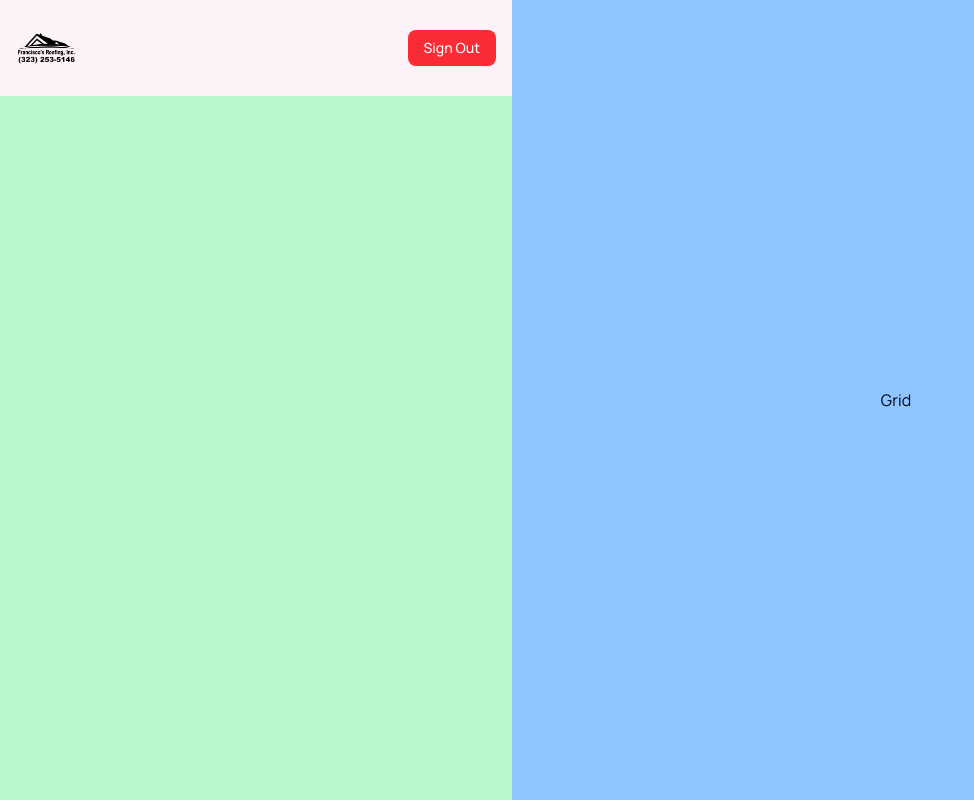
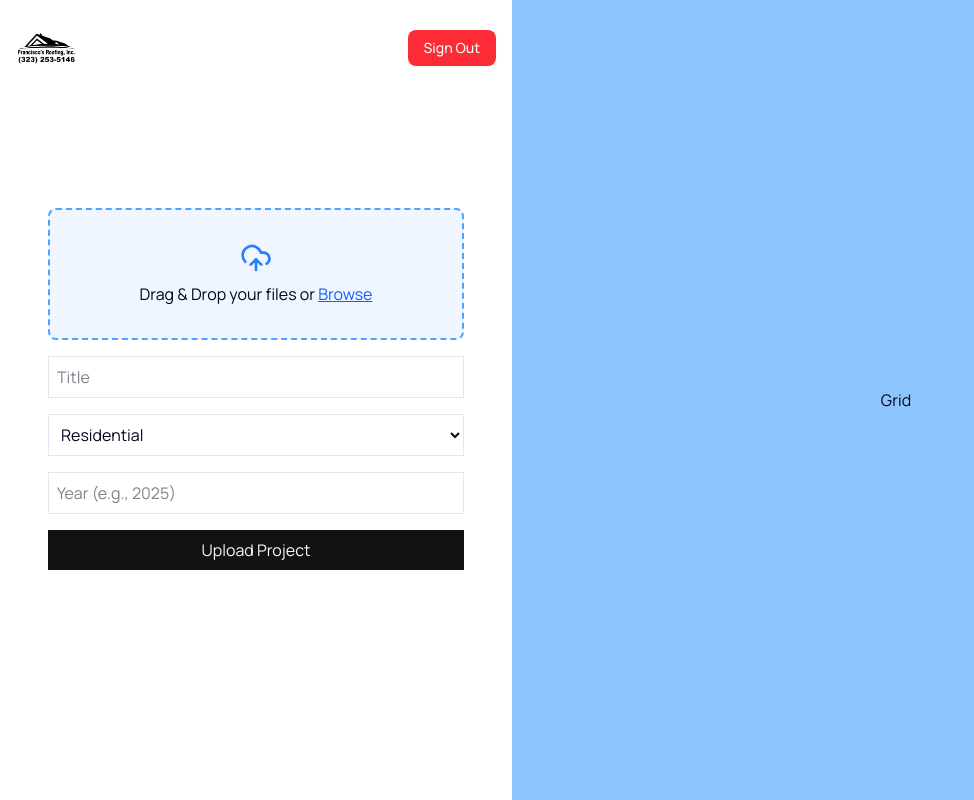
Before and after one commit to stevenpartida/franciscosroofinginc-website, a Next.js app: page /admin in a window 1280 px wide. Shown: the whole page, without its empty margins (0-974 px from the left). Built offline with nearby package versions, Linux system fonts and the light colour scheme; no server answers; sample sign-in values are in the browser's storage.

Commit message:
Added project upload in the backend

```diff
--- a/app/(admin)/admin/AdminClient.tsx
+++ b/app/(admin)/admin/AdminClient.tsx
@@ -6,11 +6,13 @@ import Image from "next/image";
 import Link from "next/link";
 import { Button } from "@/components/ui/button";
 
+import ProjectForm from "@/components/ProjectForm";
+
 export default function AdminClient() {
   return (
     <main className="flex flex-row min-h-screen w-full">
-      <section className="basis-2/5 flex flex-col bg-green-200">
-        <div className="bg-pink-50 flex flex-row items-center justify-between p-4">
+      <section className="basis-2/5 flex flex-col ">
+        <div className=" flex flex-row items-center justify-between p-4">
           <Link href="/">
             <Image
               src="/logoBlack.png"
@@ -28,6 +30,9 @@ export default function AdminClient() {
             Sign Out
           </Button>
         </div>
+        <div className="pt-24">
+          <ProjectForm />
+        </div>
       </section>
       <section className="basis-3/5 flex items-center justify-center bg-blue-300">
         <div>Grid</div>
--- /dev/null
+++ b/app/api/upload/route.ts
@@ -0,0 +1,72 @@
+// app/api/upload/route.ts
+import { NextResponse } from "next/server";
+import { supabase } from "@/lib/supabase";
+
+export async function POST(req: Request) {
+  const formData = await req.formData();
+  const title = formData.get("title") as string;
+  const category = formData.get("category") as string;
+  const year = formData.get("year") as string;
+  const file = formData.get("image") as File | null;
+
+  if (!title || !category || !year || !file) {
+    return NextResponse.json({ message: "Missing fields" }, { status: 400 });
+  }
+
+  try {
+    // Prepare filename and path
+    const fileExt = file.name.split(".").pop();
+    const fileName = `${Date.now()}.${fileExt}`;
+    const filePath = `projects/${fileName}`;
+
+    // Upload image to Supabase Storage
+    const { error: uploadError } = await supabase.storage
+      .from("franciscos-roofing-project")
+      .upload(filePath, file, {
+        cacheControl: "3600",
+        upsert: false,
+      });
+
+    if (uploadError) {
+      console.error("Upload error:", uploadError.message);
+      return NextResponse.json(
+        { message: "Upload failed", detail: uploadError.message },
+        { status: 500 }
+      );
+    }
+
+    // Get public URL
+    const {
+      data: { publicUrl },
+    } = supabase.storage
+      .from("franciscos-roofing-project")
+      .getPublicUrl(filePath);
+
+    // Insert project into database
+    const { error: dbError } = await supabase.from("Projects").insert({
+      title,
+      category,
+      year: parseInt(year),
+      image_url: publicUrl,
+    });
+
+    if (dbError) {
+      console.error("DB insert error:", dbError.message);
+      return NextResponse.json(
+        { message: "DB insert failed", detail: dbError.message },
+        { status: 500 }
+      );
+    }
+
+    return NextResponse.json({ message: "Success", image_url: publicUrl });
+  } catch (err) {
+    console.error("Unexpected error:", err);
+    return NextResponse.json(
+      {
+        message: "Server error",
+        detail: err instanceof Error ? err.message : err,
+      },
+      { status: 500 }
+    );
+  }
+}
--- a/components/ProjectForm.tsx
+++ b/components/ProjectForm.tsx
@@ -1,9 +1,7 @@
 "use client";
 
-import { image } from "framer-motion/client";
-import { title } from "process";
-import { useState } from "react";
-import { set } from "react-hook-form";
+import { useState, useRef } from "react";
+import { CloudUpload } from "lucide-react"; // Optional: install lucide-react
 
 export default function ProjectForm() {
   const [form, setForm] = useState({
@@ -13,14 +11,109 @@ export default function ProjectForm() {
     image: null as File | null,
   });
   const [status, setStatus] = useState("");
+  const fileInputRef = useRef<HTMLInputElement>(null);
+
+  function handleFileDrop(e: React.DragEvent) {
+    e.preventDefault();
+    const file = e.dataTransfer.files?.[0];
+    if (file) {
+      setForm((prev) => ({ ...prev, image: file }));
+    }
+  }
+
+  function handleFileChange(e: React.ChangeEvent<HTMLInputElement>) {
+    const file = e.target.files?.[0];
+    if (file) {
+      setForm((prev) => ({ ...prev, image: file }));
+    }
+  }
 
   async function handleSubmit(e: React.FormEvent) {
     e.preventDefault();
     if (!form.image) {
-      setStatus("Please select an image.");
+      setStatus("Please upload an image.");
       return;
     }
 
     const formData = new FormData();
+    formData.append("title", form.title);
+    formData.append("category", form.category);
+    formData.append("year", form.year);
+    formData.append("image", form.image);
+
+    const res = await fetch("/api/upload", {
+      method: "POST",
+      body: formData,
+    });
+
+    if (res.ok) {
+      setStatus("Project uploaded successfully!");
+      setForm({ title: "", category: "residential", year: "", image: null });
+    } else {
+      const error = await res.json();
+      setStatus(`Error: ${error.message || "Upload failed"}`);
+    }
   }
+
+  return (
+    <form onSubmit={handleSubmit} className="space-y-4 p-4 max-w-md mx-auto">
+      {/* Dropzone */}
+      <div
+        onClick={() => fileInputRef.current?.click()}
+        onDragOver={(e) => e.preventDefault()}
+        onDrop={handleFileDrop}
+        className="border-2 border-dashed border-blue-400 rounded-md p-8 text-center cursor-pointer bg-blue-50 hover:bg-blue-100 transition"
+      >
+        <CloudUpload className="mx-auto text-blue-500 mb-2" size={32} />
+        <p>
+          Drag & Drop your files or{" "}
+          <span className="text-blue-600 underline">Browse</span>
+        </p>
+        {form.image && (
+          <p className="mt-2 text-sm text-gray-600">{form.image.name}</p>
+        )}
+      </div>
+
+      <input
+        type="file"
+        accept="image/*"
+        ref={fileInputRef}
+        onChange={handleFileChange}
+        className="hidden"
+      />
+
+      <input
+        type="text"
+        placeholder="Title"
+        className="w-full border p-2"
+        value={form.title}
+        onChange={(e) => setForm({ ...form, title: e.target.value })}
+        required
+      />
+
+      <select
+        className="w-full border p-2"
+        value={form.category}
+        onChange={(e) => setForm({ ...form, category: e.target.value })}
+      >
+        <option value="residential">Residential</option>
+        <option value="commercial">Commercial</option>
+      </select>
+
+      <input
+        type="number"
+        placeholder="Year (e.g., 2025)"
+        className="w-full border p-2"
+        value={form.year}
+        onChange={(e) => setForm({ ...form, year: e.target.value })}
+        required
+      />
+
+      <button type="submit" className="bg-black text-white px-4 py-2 w-full">
+        Upload Project
+      </button>
+
+      {status && <p className="text-center mt-2">{status}</p>}
+    </form>
+  );
 }
```
